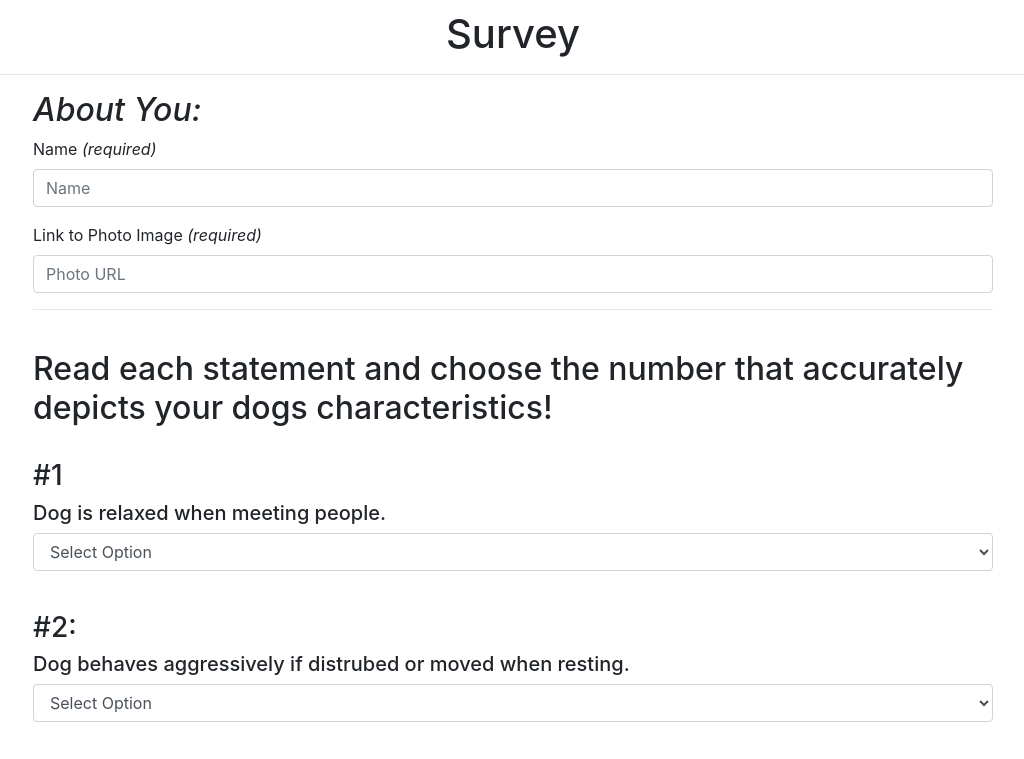
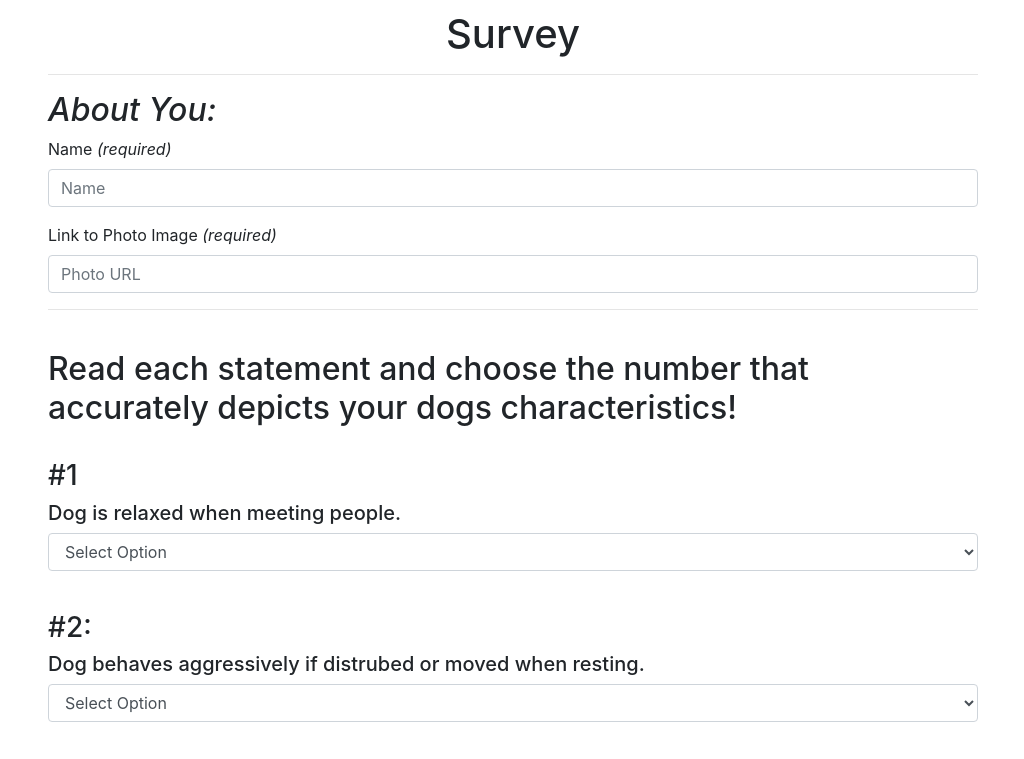
Before and after one commit to zsievers/FriendFinder, a website: page app/public/survey.html in a window 1280 px wide. Shown: the top 759 px of the page, without its empty margins (127-1151 px from the left). Drawn offline with nearby package versions, Linux system fonts and the light colour scheme.

Commit message:
fixed styling

```diff
--- a/app/public/css/index.css
+++ b/app/public/css/index.css
@@ -1,9 +1,3 @@
-body {
-    background-image: url("../images/background.jpg");
-    background-size: cover;
-
-}
-
 .header {
     margin-top: 10px;
 }
--- a/app/public/css/survey.css
+++ b/app/public/css/survey.css
@@ -3,7 +3,7 @@ h1 {
     margin-top: 10px;
 }
 
-form {
+.container {
     width: 75%;
     margin: auto;
 }
--- a/app/public/survey.html
+++ b/app/public/survey.html
@@ -4,7 +4,6 @@
     <meta charset="UTF-8" />
     <meta name="viewport" content="width=device-width, initial-scale=1.0" />
     <meta http-equiv="X-UA-Compatible" content="ie=edge" />
-
     <!-- Bootstrap CSS -->
     <link
       rel="stylesheet"
@@ -19,20 +18,25 @@
     <title>Survey || Zach Sievers</title>
   </head>
   <body>
-    <!-- survey header -->
-    <div class="surveyHeader">
+
+    <!-- form -->
+    <div class="container">
+      <div class="header">
         <h1>Survey</h1>
         <hr />
       </div>
-
-    <!-- form -->
 
       <form role="form">
         <h2><i>About You:</i></h2>
         <!-- Name -->
         <div class="form-group">
           <label for="name">Name <em>(required)</em></label>
-        <input type="text" class="form-control" id="name" placeholder="Name" />
+          <input
+            type="text"
+            class="form-control"
+            id="name"
+            placeholder="Name"
+          />
         </div>
 
         <!-- Link to Photo -->
@@ -209,6 +213,7 @@
           </button>
         </div>
       </form>
+    </div>
 
     <!-- Modal -->
     <div class="modal fade" id="resultsModal" role="dialog">
--- a/server.js
+++ b/server.js
@@ -2,13 +2,14 @@
 var express  = require("express");
 
 var path = require('path');
+
 // creating express server
 var app = express();
 // heroku || local
 var PORT = process.env.PORT || 8080;
 
 // Sets up the Express app to handle data parsing
-// app.use(express.static(path.join(__dirname, 'public')));
+app.use(express.static("app/public"));
 app.use(express.urlencoded({ extended: true }));
 app.use(express.json());
 
```
Lines whose indentation alone changed are shown as unchanged.
